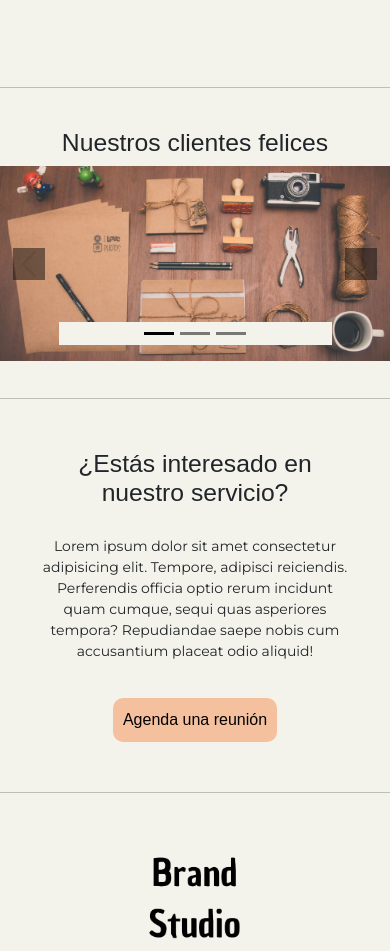
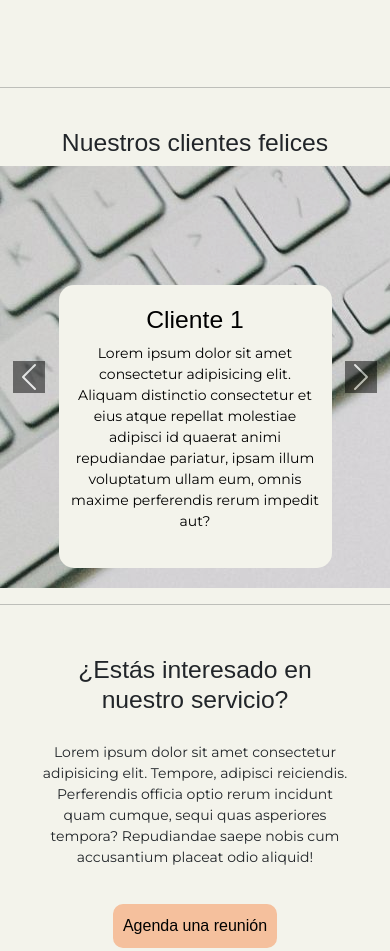
Before and after one commit to henrylicam/BrandStudio, a plain HTML site: page index.html in a window 390 px wide. Shown: the part 3281-4232 px from the top of the page. Drawn offline with nearby package versions, Linux system fonts and the light colour scheme; a web font is replaced by a local one.

Commit message:
Agregue Bootstrap en la seccion de Testimonios (Index)

```diff
--- a/css/style.css
+++ b/css/style.css
@@ -324,7 +324,8 @@ h6 {
   background-color: rgba(0, 0, 0, 0);
   font-family: "Chau Philomene One", sans-serif;
   font-size: 40px;
-  -webkit-animation: focus-in-expand 0.8s cubic-bezier(0.25, 0.46, 0.45, 0.94) both;
+  -webkit-animation: focus-in-expand 0.8s cubic-bezier(0.25, 0.46, 0.45, 0.94)
+    both;
   animation: focus-in-expand 0.8s cubic-bezier(0.25, 0.46, 0.45, 0.94) both;
 }
 
@@ -554,7 +555,8 @@ h6 {
   background-color: rgba(0, 0, 0, 0);
   font-family: "Chau Philomene One", sans-serif;
   font-size: 40px;
-  -webkit-animation: focus-in-expand 0.8s cubic-bezier(0.25, 0.46, 0.45, 0.94) both;
+  -webkit-animation: focus-in-expand 0.8s cubic-bezier(0.25, 0.46, 0.45, 0.94)
+    both;
   animation: focus-in-expand 0.8s cubic-bezier(0.25, 0.46, 0.45, 0.94) both;
 }
 
@@ -614,7 +616,8 @@ h6 {
   background-color: rgba(0, 0, 0, 0);
   font-family: "Chau Philomene One", sans-serif;
   font-size: 40px;
-  -webkit-animation: focus-in-expand 0.8s cubic-bezier(0.25, 0.46, 0.45, 0.94) both;
+  -webkit-animation: focus-in-expand 0.8s cubic-bezier(0.25, 0.46, 0.45, 0.94)
+    both;
   animation: focus-in-expand 0.8s cubic-bezier(0.25, 0.46, 0.45, 0.94) both;
 }
 
@@ -793,7 +796,8 @@ h6 {
   background-color: rgba(0, 0, 0, 0);
   font-family: "Chau Philomene One", sans-serif;
   font-size: 40px;
-  -webkit-animation: focus-in-expand 0.8s cubic-bezier(0.25, 0.46, 0.45, 0.94) both;
+  -webkit-animation: focus-in-expand 0.8s cubic-bezier(0.25, 0.46, 0.45, 0.94)
+    both;
   animation: focus-in-expand 0.8s cubic-bezier(0.25, 0.46, 0.45, 0.94) both;
 }
 
@@ -1001,10 +1005,52 @@ h6 {
   grid-area: G4F7;
 }
 
+/* Bootstrap --------- */
+/* Carousel */
+.carousel-control-prev-icon,
+.carousel-control-next-icon {
+  background-color: black;
+}
+.carousel-item {
+  height: 30vh;
+  min-height: 30vh;
+  background: no-repeat;
+  -webkit-background-size: cover;
+  background-size: cover;
+  overflow: hidden;
+}
+.carousel-item::before {
+  content: "";
+  display: block;
+  position: absolute;
+  top: 0;
+  left: 0;
+  bottom: 0;
+  right: 0;
+  background: black;
+  opacity: 0.1;
+}
+.carousel-caption {
+  padding-inline: 100px;
+  color: black;
+  border-radius: 15px;
+}
+.carousel-indicators {
+  background: black;
+  opacity: 0;
+}
+
+/* Info y Contáctanos */
+.infoContactanos,
+.formContactanos {
+  display: flex;
+  flex-direction: column;
+  justify-content: center;
+}
+
 /* MEDIA QUERIES --------- */
 /* Para Tablets */
 @media screen and (max-width: 768px) {
-
   /* General */
   p {
     font-size: 15px;
@@ -1052,13 +1098,6 @@ h6 {
   .servicios img,
   .servicios__descripcion {
     width: 50%;
-  }
-
-  /* Testimonio */
-  .testimonio {
-    width: 100%;
-    height: 30vh;
-    overflow: scroll;
   }
 
   /* NOSOTROS --------- */
@@ -1116,11 +1155,27 @@ h6 {
   .mapa__descripcion {
     width: 50%;
   }
+
+  /* Bootstrap --------- */
+  /* Carousel */
+  .carousel-item {
+    height: 50vh;
+    min-height: 30vh;
+    background: no-repeat;
+    -webkit-background-size: cover;
+    background-size: cover;
+    overflow: hidden;
+  }
+  .carousel-caption {
+    padding-inline: 20px;
+    color: black;
+    border-radius: 15px;
+  }
+
 }
 
 /* Para Celulares --------- */
 @media screen and (max-width: 480px) {
-
   /* General */
   p {
     font-size: 14px;
@@ -1189,13 +1244,6 @@ h6 {
 
   .servicios__descripcion {
     flex: 0;
-  }
-
-  /* Testimonio */
-  .testimonio {
-    width: 100%;
-    height: 30vh;
-    overflow: scroll;
   }
 
   /* Footer */
@@ -1360,4 +1408,19 @@ h6 {
   .mapa__titulo {
     padding-top: 20px;
   }
+   /* Bootstrap --------- */
+  /* Carousel */
+  .carousel-item {
+    height: 50vh;
+    min-height: 30vh;
+    background: no-repeat;
+    -webkit-background-size: cover;
+    background-size: cover;
+    overflow: hidden;
+  }
+  .carousel-caption {
+    padding-inline: 10px;
+    color: black;
+    border-radius: 15px;
+  }
 }
--- a/index.html
+++ b/index.html
@@ -180,76 +180,63 @@
                 </article>
             </div> -->
 
-            <div id="carouselExampleDark" class="carousel carousel-dark slide" data-bs-ride="carousel">
+            <div id="carouselExampleIndicators" class="carousel slide" data-bs-ride="true">
                 <div class="carousel-indicators">
-                    <button type="button" data-bs-target="#carouselExampleDark" data-bs-slide-to="0" class="active"
-                        aria-current="true" aria-label="Slide 1"></button>
-                    <button type="button" data-bs-target="#carouselExampleDark" data-bs-slide-to="1"
-                        aria-label="Slide 2"></button>
-                    <button type="button" data-bs-target="#carouselExampleDark" data-bs-slide-to="2"
-                        aria-label="Slide 3"></button>
+                  <button type="button" data-bs-target="#carouselExampleIndicators" data-bs-slide-to="0" class="active" aria-current="true" aria-label="Slide 1"></button>
+                  <button type="button" data-bs-target="#carouselExampleIndicators" data-bs-slide-to="1" aria-label="Slide 2"></button>
+                  <button type="button" data-bs-target="#carouselExampleIndicators" data-bs-slide-to="2" aria-label="Slide 3"></button>
                 </div>
                 <div class="carousel-inner">
-                    <div class="carousel-item active" data-bs-interval="10000">
-                        <img src="./imagenes/Banner_Servicios.jpg" class="d-block w-100" alt="..." />
-                        <div class="carousel-caption d-none d-md-block">
-                            <h5>Cliente 1</h5>
+                  <div class="carousel-item active">
+                    <img src="./imagenes/Testimonio.jpg" class="d-block" alt="...">
+                    <div class="carousel-caption  d-md-block">
+                        <h2>Cliente 1</h2>
                         <p>
                             Lorem ipsum dolor sit amet consectetur adipisicing elit.
                             Aliquam distinctio consectetur et eius atque repellat
                             molestiae adipisci id quaerat animi repudiandae pariatur,
                             ipsam illum voluptatum ullam eum, omnis maxime perferendis
-                                rerum impedit aut? Hic quisquam eaque, enim ut voluptatum
-                                tempore a corrupti officiis veniam vel dicta aperiam dolor
-                                ducimus cupiditate numquam dolorem fugiat fugit aliquid
-                                quaerat porro neque recusandae.
+                            rerum impedit aut?
                         </p>
                   </div>
                   </div>
-                    <div class="carousel-item" data-bs-interval="2000">
-                        <img src="./imagenes/Banner_Servicios.jpg" class="d-block w-100" alt="..." />
-                        <div class="carousel-caption d-none d-md-block">
-                            <h5>Cliente 2</h5>
+                  <div class="carousel-item">
+                    <img src="./imagenes/Testimonio.jpg" class="d-block" alt="...">
+                    <div class="carousel-caption  d-md-block">
+                        <h2>Cliente 2</h2>
                         <p>
                             Lorem ipsum dolor sit amet consectetur adipisicing elit.
                             Aliquam distinctio consectetur et eius atque repellat
                             molestiae adipisci id quaerat animi repudiandae pariatur,
                             ipsam illum voluptatum ullam eum, omnis maxime perferendis
-                                rerum impedit aut? Hic quisquam eaque, enim ut voluptatum
-                                tempore a corrupti officiis veniam vel dicta aperiam dolor
-                                ducimus cupiditate numquam dolorem fugiat fugit aliquid
-                                quaerat porro neque recusandae.
+                            rerum impedit aut?
                         </p>
                   </div>
                   </div>
                   <div class="carousel-item">
-                        <img src="./imagenes/Banner_Servicios.jpg" class="d-block w-100" alt="..." />
-                        <div class="carousel-caption d-none d-md-block">
-                            <h5>Cliente 3</h5>
+                    <img src="./imagenes/Testimonio.jpg" class="d-block" alt="...">
+                    <div class="carousel-caption  d-md-block">
+                        <h2>Cliente 3</h2>
                         <p>
                             Lorem ipsum dolor sit amet consectetur adipisicing elit.
                             Aliquam distinctio consectetur et eius atque repellat
                             molestiae adipisci id quaerat animi repudiandae pariatur,
                             ipsam illum voluptatum ullam eum, omnis maxime perferendis
-                                rerum impedit aut? Hic quisquam eaque, enim ut voluptatum
-                                tempore a corrupti officiis veniam vel dicta aperiam dolor
-                                ducimus cupiditate numquam dolorem fugiat fugit aliquid
-                                quaerat porro neque recusandae.
+                            rerum impedit aut?
                         </p>
                   </div>
                   </div>
                 </div>
-                <button class="carousel-control-prev" type="button" data-bs-target="#carouselExampleDark"
-                    data-bs-slide="prev">
+                <button class="carousel-control-prev" type="button" data-bs-target="#carouselExampleIndicators" data-bs-slide="prev">
                   <span class="carousel-control-prev-icon" aria-hidden="true"></span>
                   <span class="visually-hidden">Previous</span>
                 </button>
-                <button class="carousel-control-next" type="button" data-bs-target="#carouselExampleDark"
-                    data-bs-slide="next">
+                <button class="carousel-control-next" type="button" data-bs-target="#carouselExampleIndicators" data-bs-slide="next">
                   <span class="carousel-control-next-icon" aria-hidden="true"></span>
                   <span class="visually-hidden">Next</span>
                 </button>
               </div>
+
         </section>
         <hr />
 
```
Also changed, not shown: paginas/Contactanos.html (+52 -0 lines). Lines whose indentation alone changed are shown as unchanged.
